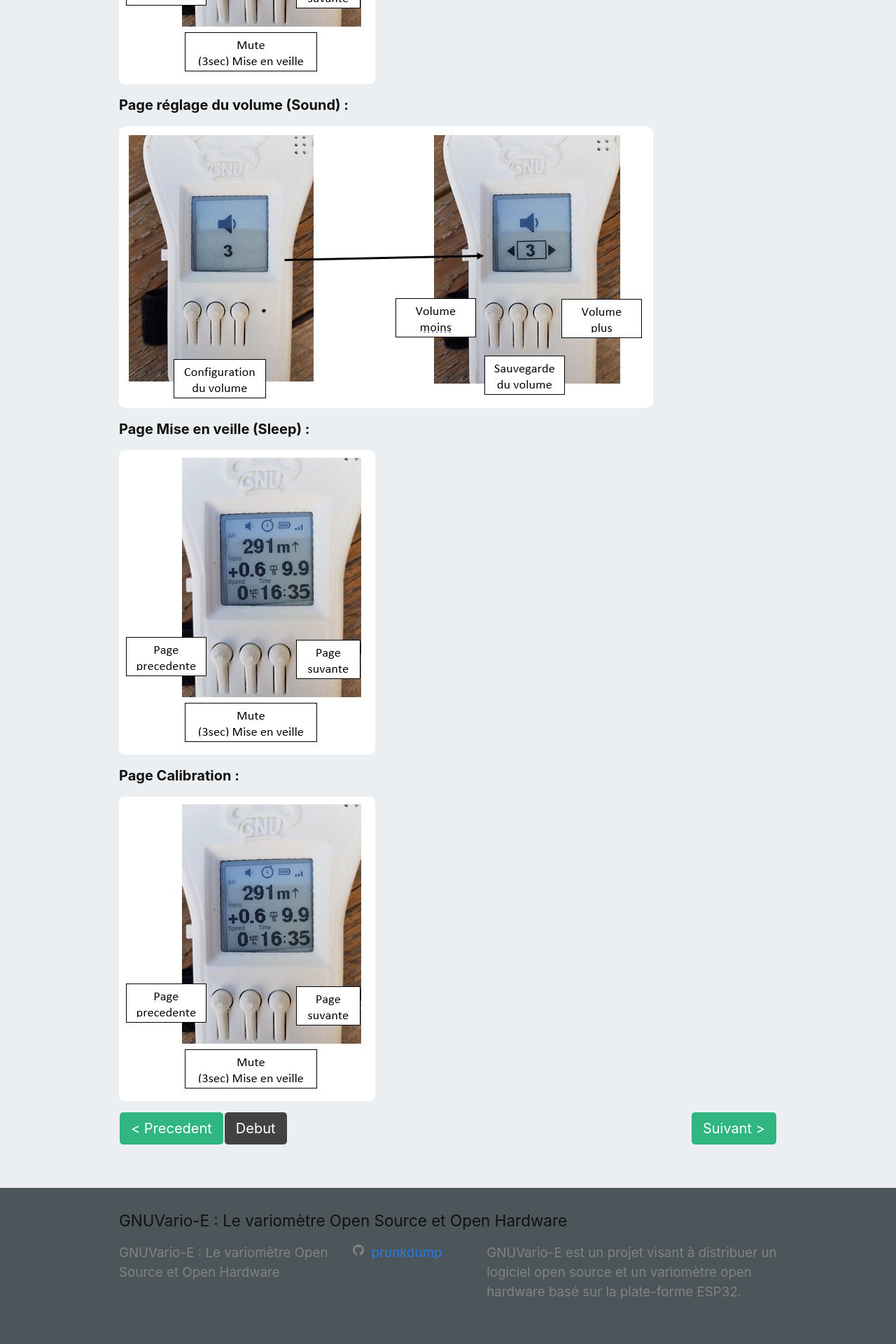
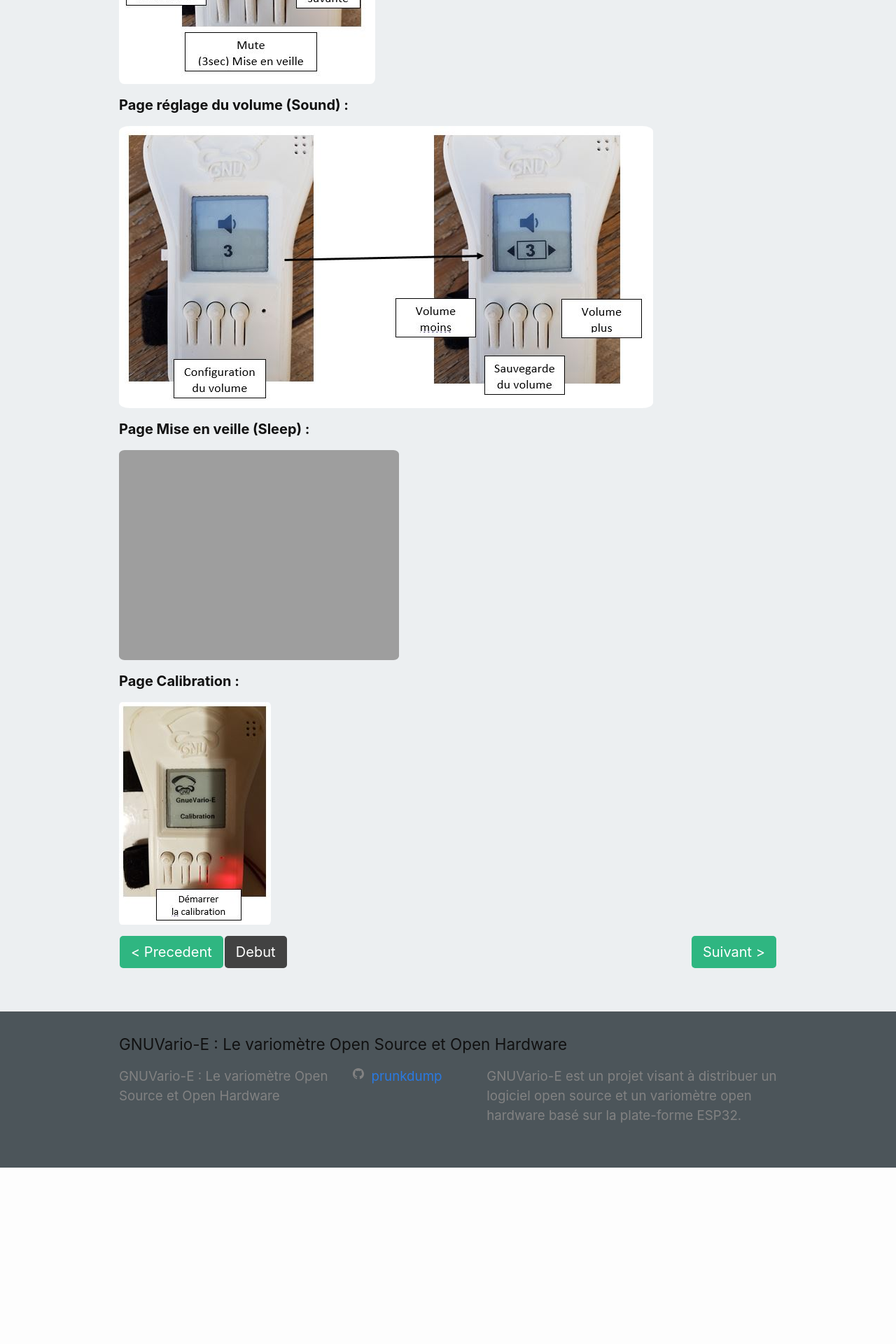
Before and after one commit to prunkdump/GNUVario-TTGO-T5-website, a Jekyll site: the page built from _manuel/button.md, in a window 1280 px wide. Shown: the part 3129-5049 px from the top of the page at 70% size. Built offline with Jekyll 4.4.1, drawn with Linux system fonts in a browser that asks for light colours; after the commit the page ends 4797 px from its top, so only the background shows below that.

Commit message:
mise à jour du manuel

```diff
--- a/_manuel/button.md
+++ b/_manuel/button.md
@@ -45,8 +45,8 @@ description: Les boutons
 
 **Page Mise en veille (Sleep) :**
 
-{% include manuelimg.md name="page_vario.jpg" %}
+{% include manuelimg.md name="page_sleep.jpg" %}
 
 **Page Calibration  :**
 
-{% include manuelimg.md name="page_vario.jpg" %}
+{% include manuelimg.md name="calibration.jpg" %}
```
Also changed, not shown: assets/manuel_img/calibration.jpg (added).
